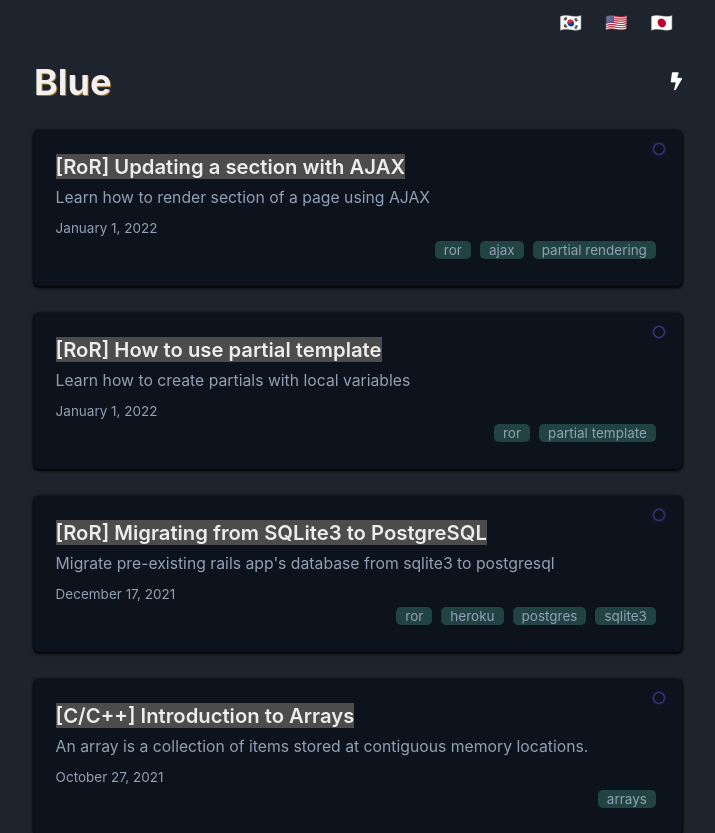
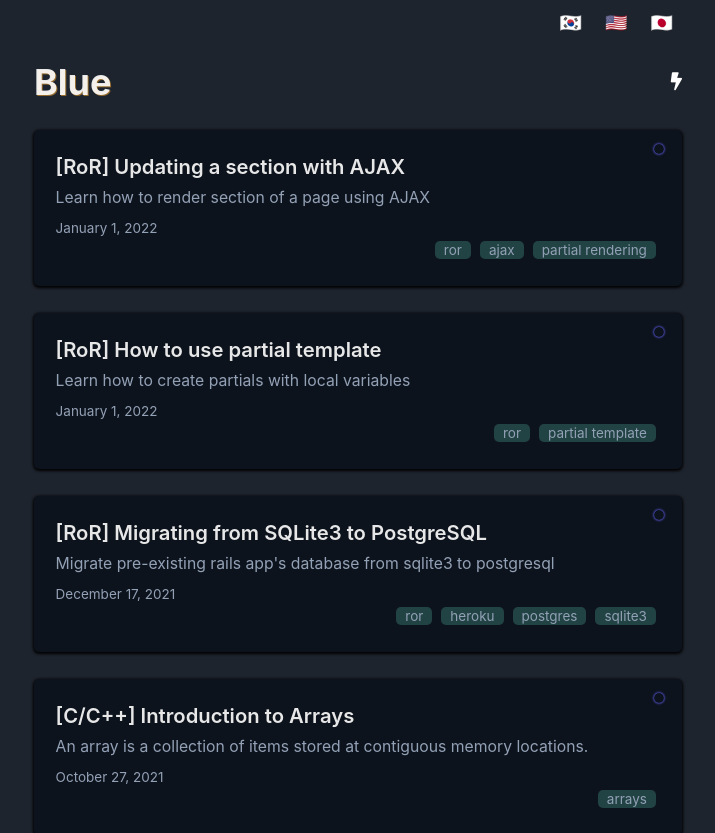
Before and after one commit to img9417/bluelog, a Next.js app: page /en in a window 1280 px wide. Shown: the top 833 px of the page, without its empty margins (282-997 px from the left). Built offline with nearby package versions, Linux system fonts and the light colour scheme.

Commit message:
title bg fixed

```diff
--- a/pages/en.js
+++ b/pages/en.js
@@ -25,7 +25,7 @@ export default function Home({ allPostsData }){
           {allPostsData.map(({ id, subtitle, lang, date, title, tags }) => (
             <li className={`${utilStyles.card} ${lang} bg-card_bg dark:bg-dark_card_bg shadow-[0px_1px_3px_1px_#80afe7] dark:shadow-[0px_1px_3px_1px_black]`} key={id}>
               <Link href={`/posts/${id[0]}/${id[1]}`}>
-              <a className="text-lg font-semibold text-primary dark:text-dark_primary">{title}</a>
+              <a className="text-lg font-semibold text-primary dark:bg-dark_card_bg dark:text-dark_primary">{title}</a>
               </Link>
               <br/>
               <div className={`text-sm pt-1 pb-2 text_secondary dark:text-dark_secondary`}>
--- a/pages/index.js
+++ b/pages/index.js
@@ -25,7 +25,7 @@ export default function Home({ allPostsData }){
           {allPostsData.map(({ id, subtitle, lang, date, title, tags }) => (
             <li className={`${utilStyles.card} ${lang} bg-card_bg dark:bg-dark_card_bg shadow-[0px_1px_3px_1px_#80afe7] dark:shadow-[0px_1px_3px_1px_black] duration-300`} key={id}>
               <Link href={`/posts/${id[0]}/${id[1]}`}>
-                  <a className="text-lg font-semibold text-primary dark:text-dark_primary">{title}</a>
+                  <a className="text-lg font-semibold text-primary dark:bg-dark_card_bg dark:text-dark_primary">{title}</a>
               </Link>
               <br/>
               <div className={`text-sm pt-1 pb-2 text_secondary dark:text-dark_secondary`}>
--- a/pages/ja.js
+++ b/pages/ja.js
@@ -25,7 +25,7 @@ export default function Home({ allPostsData }){
           {allPostsData.map(({ id, subtitle, lang, date, title, tags}) => (
             <li className={`${utilStyles.card} ${lang} bg-card_bg dark:bg-dark_card_bg shadow-[0px_1px_3px_1px_#80afe7] dark:shadow-[0px_1px_3px_1px_black]`} key={id}>
               <Link href={`/posts/${id[0]}/${id[1]}`}>
-              <a className="text-lg font-semibold text-primary dark:text-dark_primary">{title}</a>
+              <a className="text-lg font-semibold text-primary dark:bg-dark_card_bg dark:text-dark_primary">{title}</a>
               </Link>
               <br/>
               <div className={`text-sm pt-1 pb-2 text_secondary dark:text-dark_secondary`}>
--- a/pages/ko.js
+++ b/pages/ko.js
@@ -25,7 +25,7 @@ export default function Home({ allPostsData }){
           {allPostsData.map(({ id, subtitle, lang, date, title, tags}) => (
             <li className={`${utilStyles.card} ${lang} bg-card_bg dark:bg-dark_card_bg shadow-[0px_1px_3px_1px_#80afe7] dark:shadow-[0px_1px_3px_1px_black]`} key={id}>
               <Link href={`/posts/${id[0]}/${id[1]}`}>
-              <a className="text-lg font-semibold text-primary dark:text-dark_primary">{title}</a>
+              <a className="text-lg font-semibold text-primary dark:bg-dark_card_bg dark:text-dark_primary">{title}</a>
               </Link>
               <br/>
               <div className={`text-sm pt-1 pb-2 text_secondary dark:text-dark_secondary`}>
```
